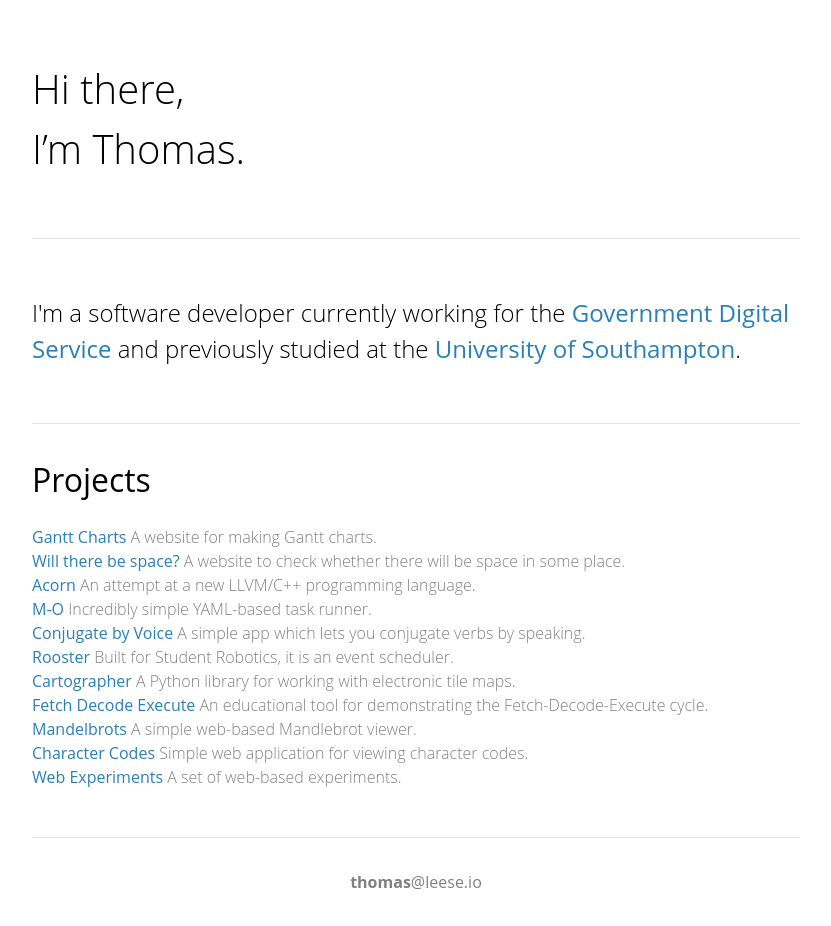
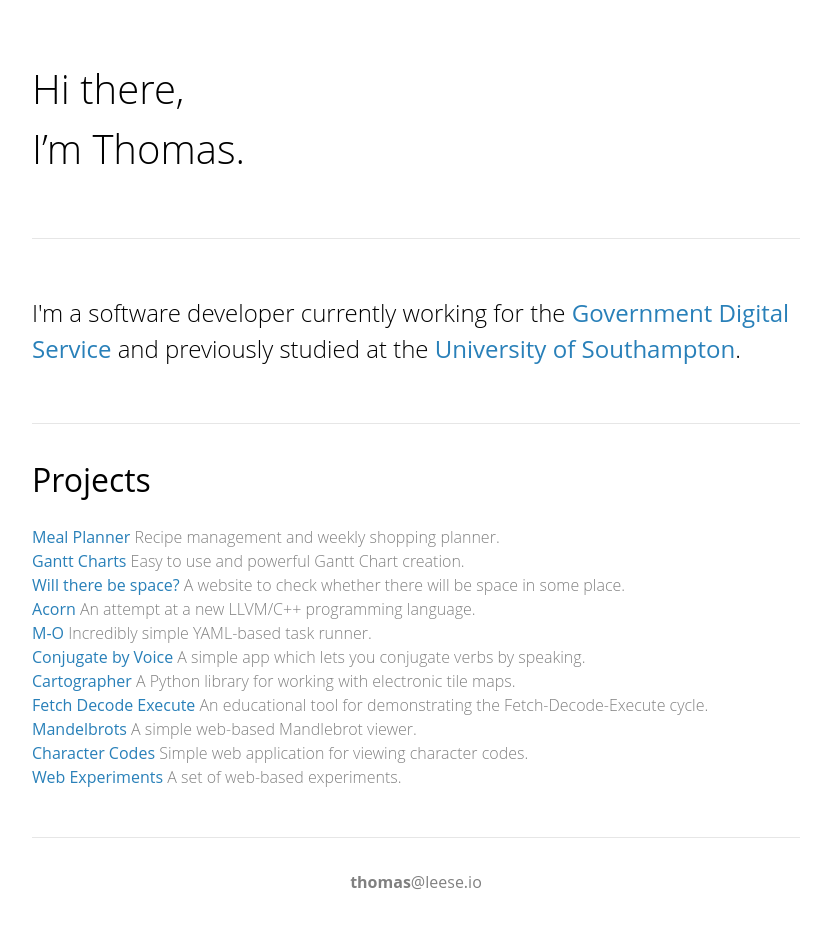
Before and after one commit to thomasleese/thomasleese.github.io, a Jekyll site: the page built from index.html, in a window 1280 px wide. Shown: the whole page, without its empty margins (224-1055 px from the left). Built offline with Jekyll 4.4.1, drawn with Linux system fonts in a browser that asks for light colours; some web fonts are replaced.

Commit message:
Update projects.yml

```diff
--- a/_data/projects.yml
+++ b/_data/projects.yml
@@ -1,6 +1,10 @@
+- title: Meal Planner
+  url: https://www.mealplanner.xyz/
+  description: Recipe management and weekly shopping planner.
+
 - title: Gantt Charts
   url: https://www.ganttcharts.xyz/
-  description: A website for making Gantt charts.
+  description: Easy to use and powerful Gantt Chart creation.
 
 - title: Will there be space?
   url: https://will-there-be.space/
@@ -17,10 +21,6 @@
 - title: Conjugate by Voice
   url: https://github.com/thomasleese/conjugate-by-voice
   description: A simple app which lets you conjugate verbs by speaking.
-
-- title: Rooster
-  url: https://github.com/thomasleese/rooster
-  description: Built for Student Robotics, it is an event scheduler.
 
 - title: Cartographer
   url: https://github.com/thomasleese/cartographer
```
